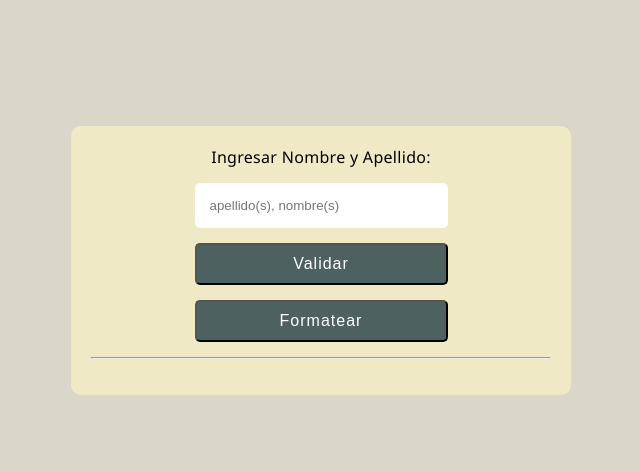
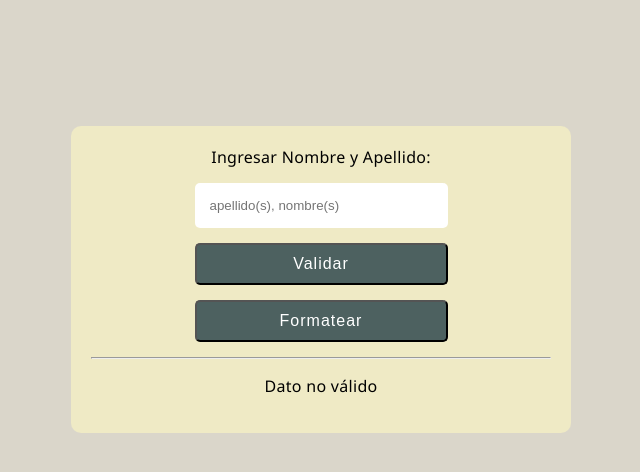
Before and after one commit to adperossa/node-comit, a plain HTML site: page dom-eventos/input.html in a window 1280 px wide. Both pictures are taken after a click on the button "Formatear". Shown: the whole page, without its empty margins (319-959 px from the left). Drawn offline with Linux system fonts and the light colour scheme.

Commit message:
fix: mostrar dato no valido en ej. input DOM

```diff
--- a/dom-eventos/input.html
+++ b/dom-eventos/input.html
@@ -115,7 +115,7 @@
       if (input) {
         formatP.textContent = input[1] + " " + input[0];
       } else {
-        formatP.textContent = "";
+        formatP.textContent = "Dato no válido";
       }
     })
   </script>
```
